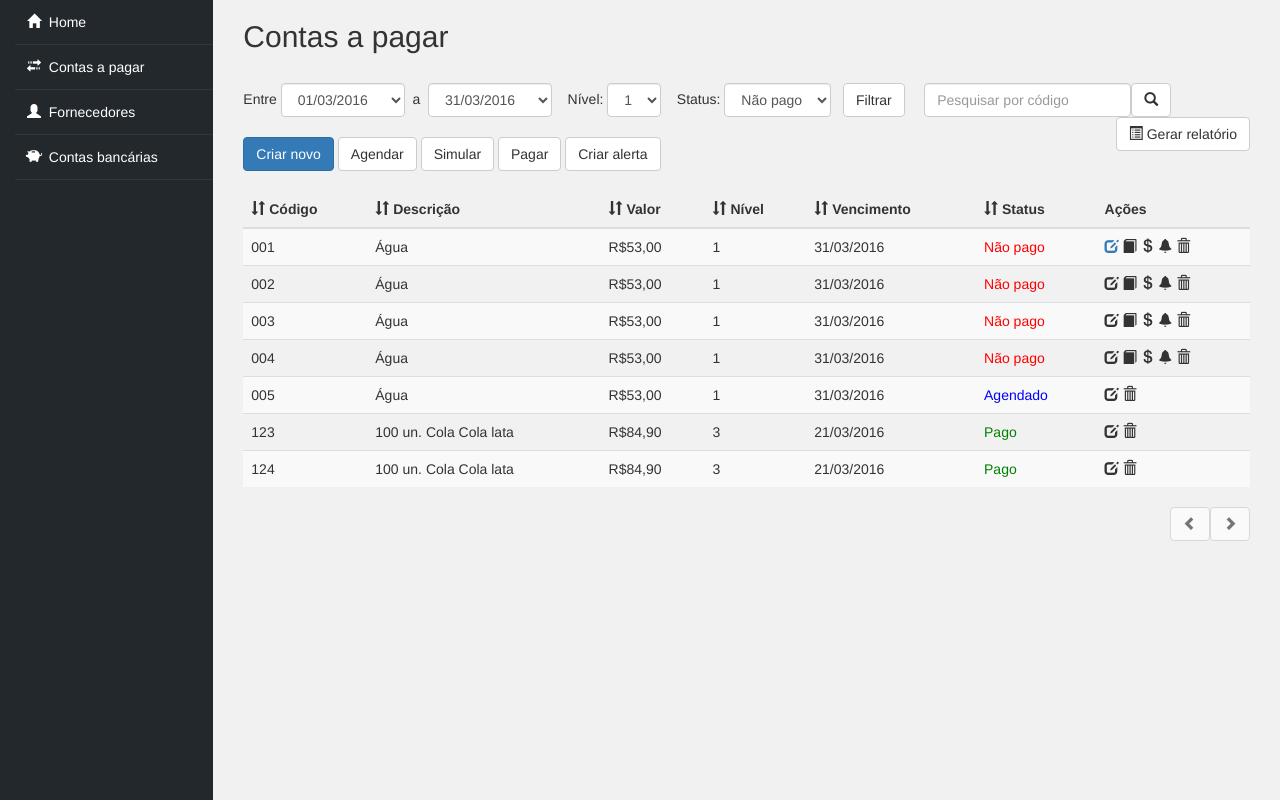
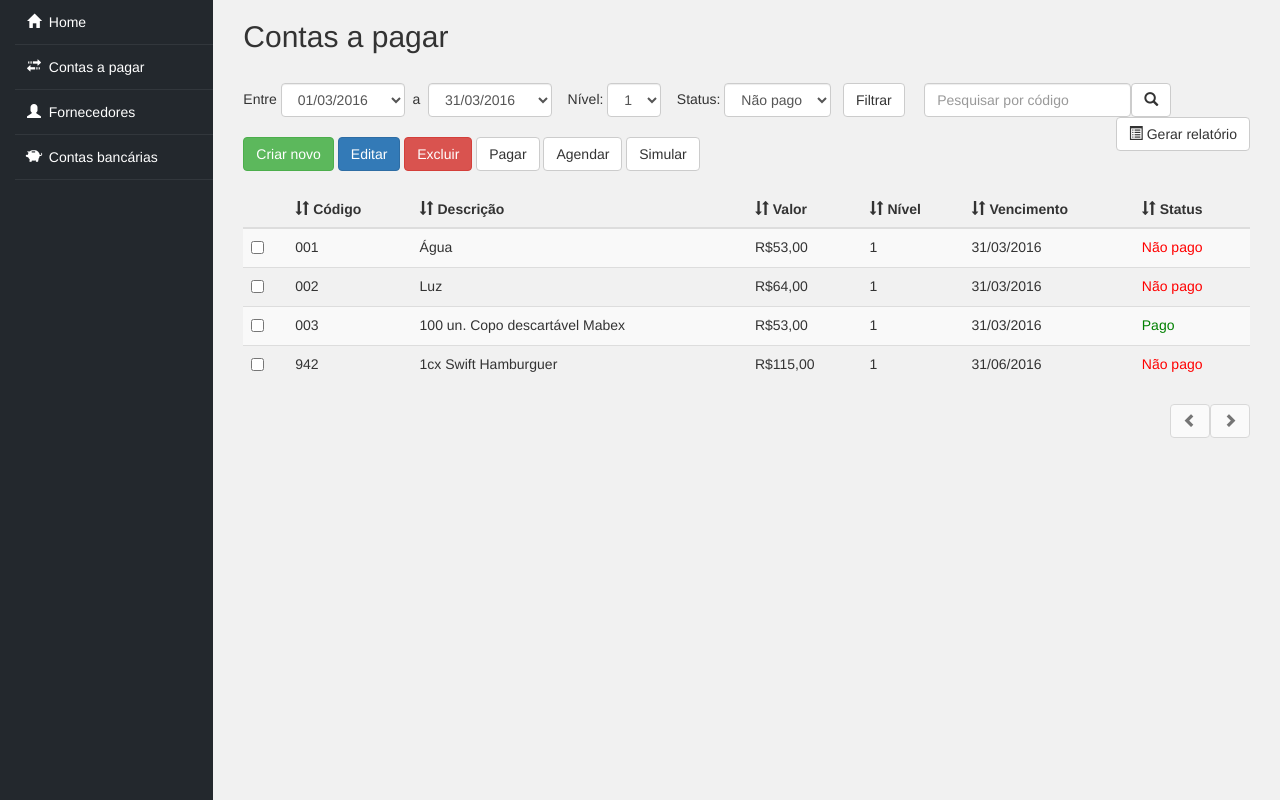
Before and after one commit to cinthiafukami/pellicanos, a PHP site: page /listar-conta-pagar.php in a window 1280 px wide. Shown: the part 40-840 px from the top of the page. Run offline with PHP 8.4, Linux system fonts and the light colour scheme; some libraries are stand-ins or nearby versions.

Commit message:
listar contas a pagar

```diff
--- a/html/listar-conta-pagar.php
+++ b/html/listar-conta-pagar.php
@@ -1,5 +1,94 @@
 <?php include "header.php" ?>
 <?php include "sidebar.php" ?>
+
+<!-- Pop up excluir -->
+<div class="modal fade" id="myModal" tabindex="-1" role="dialog" aria-labelledby="myModalLabel">
+  <div class="modal-dialog" role="document">
+    <div class="modal-content">
+      <div class="modal-header">
+        <button type="button" class="close" data-dismiss="modal" aria-label="Close"><span aria-hidden="true">&times;</span></button>
+        <h4 class="modal-title" id="myModalLabel">Excluir conta 001 - Água</h4>
+      </div>
+      <div class="modal-body">
+        Tem certeza que deseja excluir registro permanentemente?
+      </div>
+      <div class="modal-footer">
+        <button type="button" class="btn btn-default" data-dismiss="modal">Cancelar</button>
+        <button type="button" class="btn btn-primary">Confirmar</button>
+      </div>
+    </div>
+  </div>
+</div>
+
+<!-- Pop up agendar -->
+<div class="modal fade" id="agendar" tabindex="-1" role="dialog" aria-labelledby="myModalLabel">
+  <div class="modal-dialog" role="document">
+    <div class="modal-content">
+      <div class="modal-header">
+        <button type="button" class="close" data-dismiss="modal" aria-label="Close"><span aria-hidden="true">&times;</span></button>
+        <h4 class="modal-title" id="myModalLabel">Agendar conta a pagar</h4>
+      </div>
+      <div class="modal-body">
+
+          <form class="form-inline">
+            Conta: <b>942 - 1cx Swift Hamburguer</b> <br>
+            Fornecedor: <b>Oppa Alimentos Ltda.</b> <br>
+            Valor: <b>R$115,00</b> <br><br>
+            <div class="form-group">
+              <label for="">Banco/Agência/Conta bancária:</label><br>
+              <select name="" id="" class="form-control">
+                <option value="">033/1234-5/98765-4 &nbsp;&nbsp;&nbsp;&nbsp;</option>
+              </select>
+            </div><br><br>
+            <div class="form-group">
+              <label for="">Data do agendamento:</label><br>
+              <input type="text" class="form-control" placeholder="dd/mm/aaaa">
+            </div><br><br>
+
+            Saldo: <b>R$7.000,00</b> <br>
+            Novo Saldo: <b>R$6.947,00</b>
+          </form>
+      </div>
+      <div class="modal-footer">
+        <button type="button" class="btn btn-default" data-dismiss="modal">Cancelar</button>
+        <button type="button" class="btn btn-primary">Agendar</button>
+      </div>
+    </div>
+  </div>
+</div>
+
+<!-- Pop up pagar -->
+<div class="modal fade" id="pagar" tabindex="-1" role="dialog" aria-labelledby="myModalLabel">
+  <div class="modal-dialog" role="document">
+    <div class="modal-content">
+      <div class="modal-header">
+        <button type="button" class="close" data-dismiss="modal" aria-label="Close"><span aria-hidden="true">&times;</span></button>
+        <h4 class="modal-title" id="myModalLabel">Pagar conta</h4>
+      </div>
+      <div class="modal-body">
+
+          <form class="form-inline">
+            Conta: <b>942 - 1cx Swift Hamburguer</b> <br>
+            Fornecedor: <b>Oppa Alimentos Ltda.</b> <br>
+            Valor: <b>R$115,00</b> <br><br>
+            <div class="form-group">
+              <label for="">Banco/Agência/Conta bancária:</label><br>
+              <select name="" id="" class="form-control">
+                <option value="">033/1234-5/98765-4 &nbsp;&nbsp;&nbsp;&nbsp;</option>
+              </select>
+            </div><br><br>
+
+            Saldo: <b>R$7.000,00</b> <br>
+            Novo Saldo: <b>R$6.947,00</b>
+          </form>
+      </div>
+      <div class="modal-footer">
+        <button type="button" class="btn btn-default" data-dismiss="modal">Cancelar</button>
+        <button type="button" class="btn btn-primary">Pagar</button>
+      </div>
+    </div>
+  </div>
+</div>
 
       <div class="col-sm-10">
         <div class="row">
@@ -12,50 +101,35 @@
                 <div class="form-group">
                   Entre <select class="form-control">
                     <option>01/03/2016 &nbsp;</option>
-                    <option>2</option>
-                    <option>3</option>
-                    <option>4</option>
-                    <option>5</option>
+
                   </select> &nbsp;a&nbsp;
                   <select class="form-control">
                     <option>31/03/2016 &nbsp;</option>
-                    <option>2</option>
-                    <option>3</option>
-                    <option>4</option>
-                    <option>5</option>
                   </select>
 
                   &nbsp;&nbsp;&nbsp;Nível: <select class="form-control">
                     <option>1</option>
-                    <option>2</option>
-                    <option>3</option>
-                    <option>4</option>
-                    <option>5</option>
                   </select>
 
                   &nbsp;&nbsp;&nbsp;Status: <select class="form-control">
                     <option>Não pago</option>
-                    <option>2</option>
-                    <option>3</option>
-                    <option>4</option>
-                    <option>5</option>
                   </select>
                 </div>
                 &nbsp;&nbsp;<button type="submit" class="btn btn-default">Filtrar</button>&nbsp;&nbsp;&nbsp;&nbsp;
 
                 <input type="" class="form-control" id="" placeholder="Pesquisar por código"><button type="submit" class="btn btn-default"><span class="glyphicon glyphicon-search" aria-hidden="true"></span></button>
-
               </form>
 
               <a href="/pellicanos/html/relatorio-contas-pagar.pdf" target="_blank"><button class="btn btn-default" style="float: right" ><span class="glyphicon glyphicon-list-alt" aria-hidden="true"></span> Gerar relatório</button></a>
 
               <br>
 
-              <a href="/pellicanos/html/cadastro-conta-pagar.php"><button type="button" class="btn btn-primary"> Criar novo</button></a>
-              <button type="button" class="btn btn-default"> Agendar</button>
+              <a href="/pellicanos/html/cadastro-conta-pagar.php"><button type="button" class="btn btn-success"> Criar novo</button></a>
+              <a href="/pellicanos/html/editar-conta-pagar.php"><button type="button" class="btn btn-primary"> Editar</button></a>
+              <button type="button" class="btn btn-danger" data-toggle="modal" data-target="#myModal"> Excluir</button>
+              <button type="button" class="btn btn-default" data-toggle="modal" data-target="#pagar"> Pagar</button>
+              <button type="button" class="btn btn-default" data-toggle="modal" data-target="#agendar"> Agendar</button>
               <button type="button" class="btn btn-default"> Simular</button>
-              <button type="button" class="btn btn-default"> Pagar</button>
-              <button type="button" class="btn btn-default"> Criar alerta</button>
             </div>
           </div>
           <br>
@@ -65,85 +139,51 @@
             <table class="table table-striped table-hover">
               <thead>
                 <tr>
+                  <th></th>
                   <th><span class="glyphicon glyphicon-sort" aria-hidden="true"></span> Código</th>
                   <th><span class="glyphicon glyphicon-sort" aria-hidden="true"></span> Descrição</th>
                   <th><span class="glyphicon glyphicon-sort" aria-hidden="true"></span> Valor</th>
                   <th><span class="glyphicon glyphicon-sort" aria-hidden="true"></span> Nível</th>
                   <th><span class="glyphicon glyphicon-sort" aria-hidden="true"></span> Vencimento</th>
                   <th><span class="glyphicon glyphicon-sort" aria-hidden="true"></span> Status</th>
-                  <th>Ações</th>
                 </tr>
               </thead>
               <tr>
+                <td><input type="checkbox"></td>
                 <td>001</td>
                 <td>Água</td>
                 <td>R$53,00</td>
                 <td>1</td>
                 <td>31/03/2016</td>
                 <td style="color: red">Não pago</td>
-                <td>
-                  <a href="/pellicanos/html/editar-conta-pagar.php"><span class="glyphicon glyphicon-edit" aria-hidden="true" title="editar"></span></a>
-                  <span class="glyphicon glyphicon-book" aria-hidden="true" title="agendar"></span>
-                  <span class="glyphicon glyphicon-usd" aria-hidden="true" title="pagar"></span>
-                  <span class="glyphicon glyphicon-bell" aria-hidden="true" title="criar alerta"></span>
-                  <span class="glyphicon glyphicon-trash" aria-hidden="true" title="excluir"></span>
-                </td>
               </tr>
               <tr>
+                <td><input type="checkbox"></td>
                 <td>002</td>
-                <td>Água</td>
+                <td>Luz</td>
+                <td>R$64,00</td>
+                <td>1</td>
+                <td>31/03/2016</td>
+                <td style="color: red">Não pago</td>
+              </tr>
+              <tr>
+                <td><input type="checkbox"></td>
+                <td>003</td>
+                <td>100 un. Copo descartável Mabex</td>
                 <td>R$53,00</td>
                 <td>1</td>
                 <td>31/03/2016</td>
-                <td style="color: red">Não pago</td>
-                <td><span class="glyphicon glyphicon-edit" aria-hidden="true" title="editar"></span> <span class="glyphicon glyphicon-book" aria-hidden="true" title="agendar"></span> <span class="glyphicon glyphicon-usd" aria-hidden="true" title="pagar"></span> <span class="glyphicon glyphicon-bell" aria-hidden="true" title="criar alerta"></span> <span class="glyphicon glyphicon-trash" aria-hidden="true" title="excluir"></span></td>
+                <td style="color: green">Pago</td>
               </tr>
               <tr>
-                <td>003</td>
-                <td>Água</td>
-                <td>R$53,00</td>
+                <td><input type="checkbox"></td>
+                <td>942</td>
+                <td>1cx Swift Hamburguer</td>
+                <td>R$115,00</td>
                 <td>1</td>
-                <td>31/03/2016</td>
+                <td>31/06/2016</td>
                 <td style="color: red">Não pago</td>
-                <td><span class="glyphicon glyphicon-edit" aria-hidden="true" title="editar"></span> <span class="glyphicon glyphicon-book" aria-hidden="true" title="agendar"></span> <span class="glyphicon glyphicon-usd" aria-hidden="true" title="pagar"></span> <span class="glyphicon glyphicon-bell" aria-hidden="true" title="criar alerta"></span> <span class="glyphicon glyphicon-trash" aria-hidden="true" title="excluir"></span></td>
               </tr>
-              <tr>
-                <td>004</td>
-                <td>Água</td>
-                <td>R$53,00</td>
-                <td>1</td>
-                <td>31/03/2016</td>
-                <td style="color: red">Não pago</td>
-                <td><span class="glyphicon glyphicon-edit" aria-hidden="true" title="editar"></span> <span class="glyphicon glyphicon-book" aria-hidden="true" title="agendar"></span> <span class="glyphicon glyphicon-usd" aria-hidden="true" title="pagar"></span> <span class="glyphicon glyphicon-bell" aria-hidden="true" title="criar alerta"></span> <span class="glyphicon glyphicon-trash" aria-hidden="true" title="excluir"></span></td>
-              </tr>
-              <tr>
-                <td>005</td>
-                <td>Água</td>
-                <td>R$53,00</td>
-                <td>1</td>
-                <td>31/03/2016</td>
-                <td style="color: blue">Agendado</td>
-                <td><span class="glyphicon glyphicon-edit" aria-hidden="true" title="editar"></span>  <span class="glyphicon glyphicon-trash" aria-hidden="true" title="excluir"></span></td>
-              </tr>
-              <tr>
-                <td>123</td>
-                <td>100 un. Cola Cola lata </td>
-                <td>R$84,90</td>
-                <td>3</td>
-                <td>21/03/2016</td>
-                <td style="color: green">Pago</td>
-                <td><span class="glyphicon glyphicon-edit" aria-hidden="true" title="editar"></span> <span class="glyphicon glyphicon-trash" aria-hidden="true" title="excluir"></span></td>
-              </tr>
-              <tr>
-                <td>124</td>
-                <td>100 un. Cola Cola lata </td>
-                <td>R$84,90</td>
-                <td>3</td>
-                <td>21/03/2016</td>
-                <td style="color: green">Pago</td>
-                <td><span class="glyphicon glyphicon-edit" aria-hidden="true" title="editar"></span> <span class="glyphicon glyphicon-trash" aria-hidden="true" title="excluir"></span></td>
-              </tr>
-
             </table>
 
             <div style="float: right">
```
